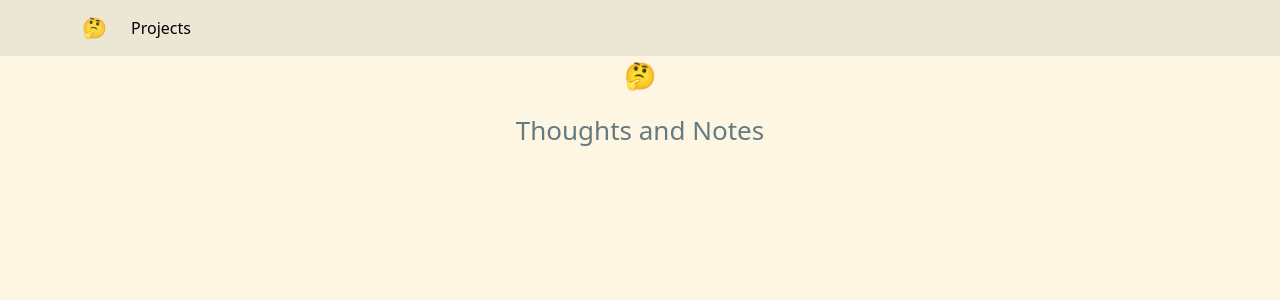
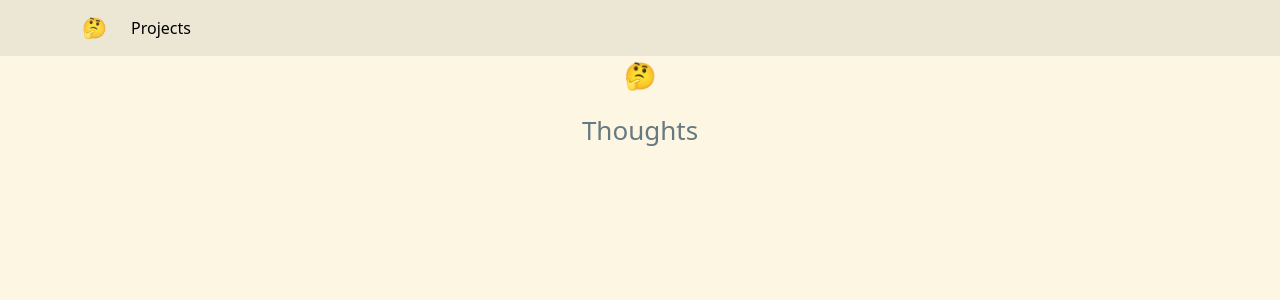
Before and after one commit to itslwg/journal, a React (Create React App) app: page / in a window 1280 px wide. Shown: the top 300 px of the page. Built offline with nearby package versions, Linux system fonts and the light colour scheme.

Commit message:
Remove notes

```diff
--- a/src/App.js
+++ b/src/App.js
@@ -9,7 +9,7 @@ function App() {
 	      <span className="emoji">&#129300;</span>
 	    </p>
             <p>
-	      Thoughts and Notes
+	      Thoughts
             </p>
 	  </header>
 	</div>
```
